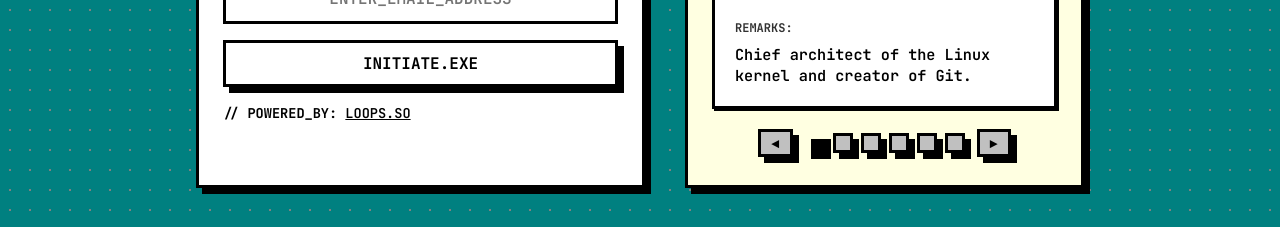
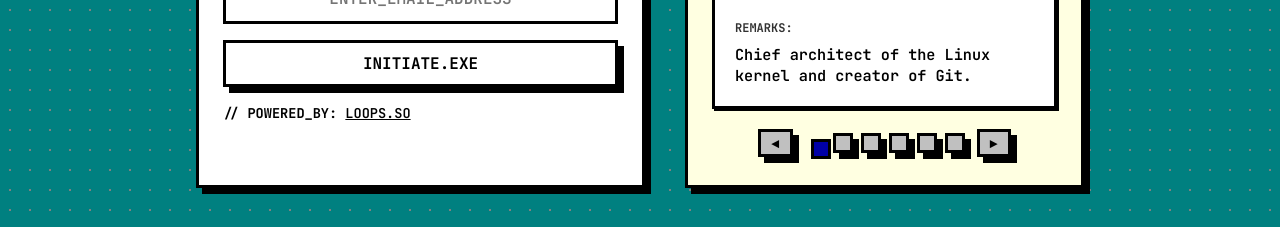
Before and after one commit to MenilV/theterminalthursday.com, a React (Vite) app: page / in a window 1280 px wide. Shown: the part 1120-1347 px from the top of the page. Built offline with nearby package versions, Linux system fonts and the light colour scheme.

Commit message:
fix: change active carousel dot color to be clearly visible

```diff
--- a/src/index.css
+++ b/src/index.css
@@ -289,13 +289,13 @@ h1, h2, h3 {
 .carousel-dot.active {
   transform: translate(var(--shadow-size), var(--shadow-size));
   box-shadow: 0px 0px 0px var(--shadow-color);
-  background-color: var(--accent-bg);
+  background-color: var(--panel-header-bg);
 }
 
 [data-theme="unix"] .carousel-dot:hover,
 [data-theme="unix"] .carousel-dot.active {
   transform: none;
-  background-color: var(--accent-bg);
+  background-color: var(--text-color);
 }
 
 /* Inputs */
```
